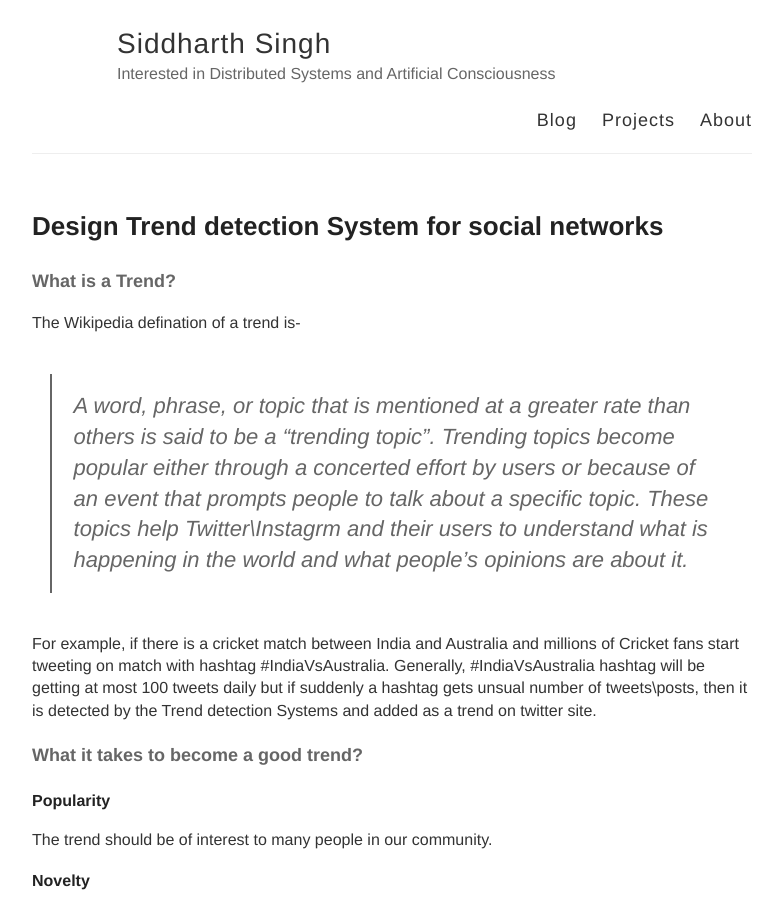
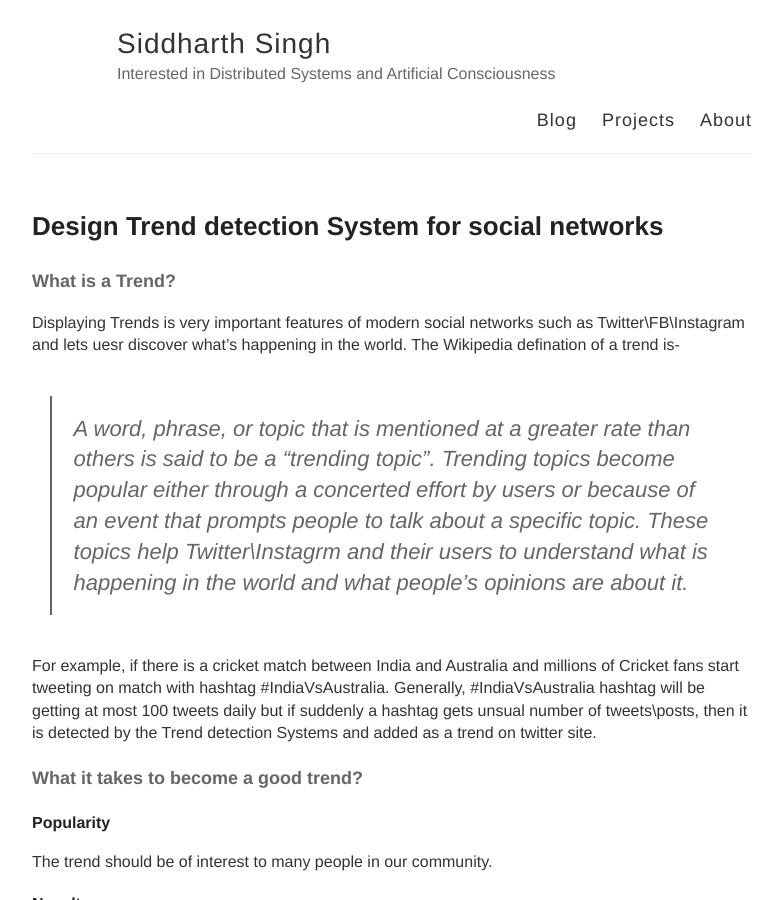
Before and after one commit to siddharthsingh89/siddharthsingh89.github.io, a Jekyll site: the page built from _posts/2020-04-31-trends-detection.md, in a window 1280 px wide and 900 px high. Shown: the whole window, without its empty margins (248-1031 px from the left). Built offline with Jekyll 4.4.1, drawn with Linux system fonts in a browser that asks for light colours; comment, search, counter and statistics services are not loaded.

Commit message:
Update 2020-04-31-trends-detection.md

```diff
--- a/_posts/2020-04-31-trends-detection.md
+++ b/_posts/2020-04-31-trends-detection.md
@@ -5,8 +5,7 @@ description : instagram, twitter, trends, system design,
 ---
 
 #### What is a Trend?
-
-The Wikipedia defination of a trend is-
+Displaying Trends is very important features of modern social networks such as Twitter\FB\Instagram and lets uesr discover what's happening in the world. The Wikipedia defination of a trend is-
 
 > A word, phrase, or topic that is mentioned at a greater rate than others is said to be a "trending topic". Trending topics become popular either through a concerted effort by users or because of an event that prompts people to talk about a specific topic. These topics help Twitter\Instagrm and their users to understand what is happening in the world and what people's opinions are about it.
 
```
